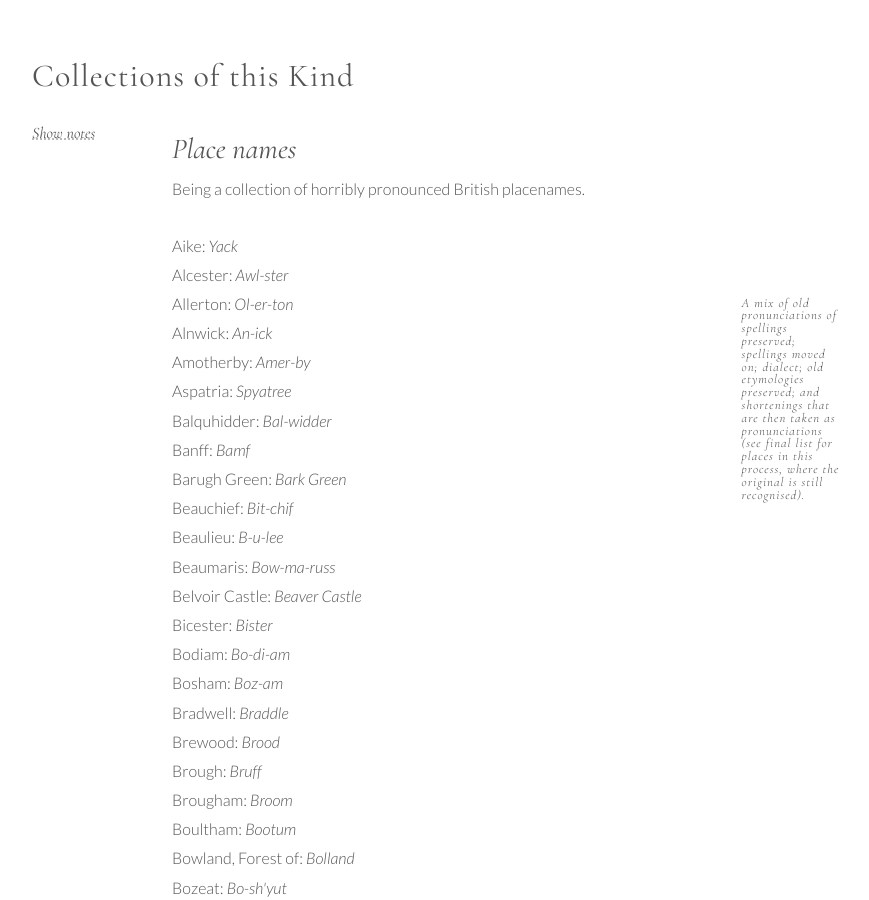
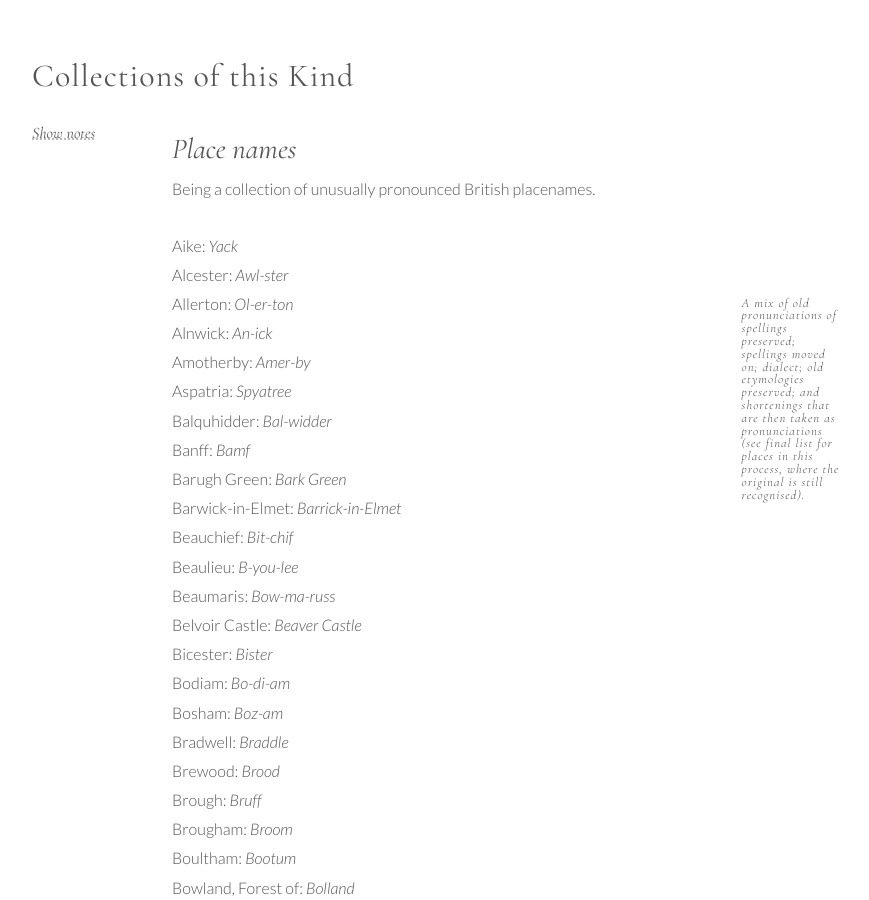
Before and after one commit to CollectionsOfThisKind/collectionsofthiskind.github.io, a Jekyll site: the page built from pages/lists/lists/names.html, in a window 1280 px wide and 900 px high. Shown: the whole window, without its empty margins (78-947 px from the left). Built offline with Jekyll 4.4.1, drawn with Linux system fonts in a browser that asks for light colours.

Commit message:
Added name

```diff
--- a/pages/lists/lists/names.html
+++ b/pages/lists/lists/names.html
@@ -17,7 +17,7 @@ final list for places in this process, where the original is still recognised).
 </div>
 
 <p>
-Being a collection of horribly pronounced British placenames.
+Being a collection of unusually pronounced British placenames.
 
 </p>
 
@@ -31,8 +31,9 @@ Being a collection of horribly pronounced British placenames.
 <li>Balquhidder: <i>Bal-widder</i></li>
 <li>Banff: <i>Bamf</i></li>
 <li>Barugh Green: <i>Bark Green</i></li>
+<li>Barwick-in-Elmet: <i>Barrick-in-Elmet</i></li>
 <li>Beauchief: <i>Bit-chif</i></li>
-<li>Beaulieu: <i>B-u-lee</i></li>
+<li>Beaulieu: <i>B-you-lee</i></li>
 <li>Beaumaris: <i>Bow-ma-russ</i></li>
 <li>Belvoir Castle: <i>Beaver Castle</i></li>
 <li>Bicester: <i>Bister</i></li>
@@ -183,7 +184,7 @@ Being a collection of horribly pronounced British placenames.
 Notes:
 </p>
 <p>
-<span class=note>1</span>Most of these are personal knowledge, but these pages also helped:
+<span class=note>1</span>Most of these are personal knowledge garnered while travelling around, but these pages also helped:
 </p>
 <p>
 <cite><span class=author>Olivia Williams</span> <span class=date>(5th Apr 2021)</span> <span class=title>"<a href="https://www.cheshire-live.co.uk/news/chester-cheshire-news/cheshire-place-names-non-locals-20312183" target=_new>Cheshire place names non-locals struggle to pronounce.</a>"</span> <span class=location>CheshireLive</span>.</cite>
```
